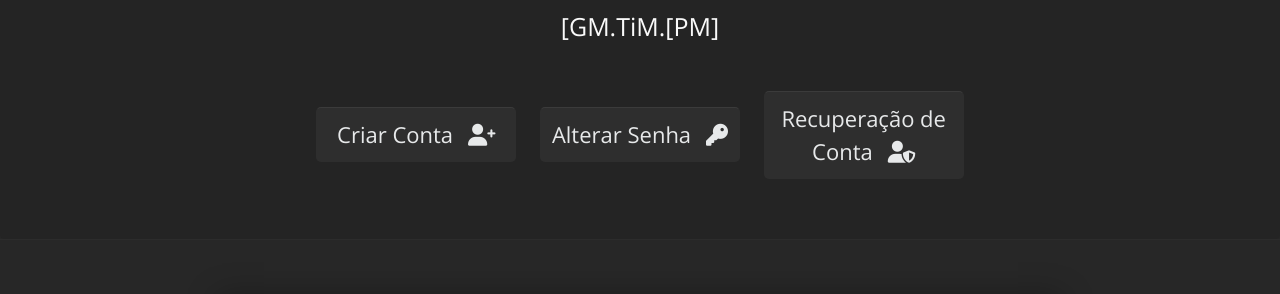
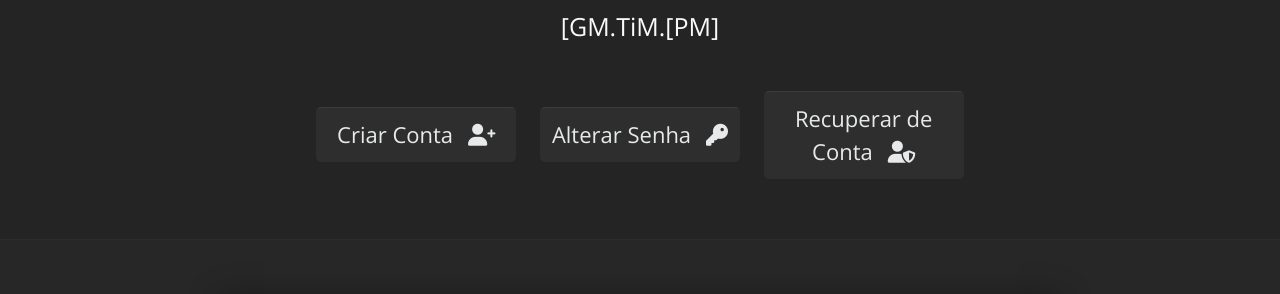
Before and after one commit to conquermedieval/conquermedieval.github.io, a Jekyll site: the page built from acesso.html, in a window 1280 px wide. Shown: the part 275-569 px from the top of the page. Built offline with Jekyll 4.4.1, drawn with Linux system fonts in a browser that asks for light colours.

Commit message:
Update acesso.html

```diff
--- a/acesso.html
+++ b/acesso.html
@@ -15,7 +15,7 @@ title: Acesso
                 Alterar Senha<i class="fa-solid fa-key"></i>
             </a>
             <a class="btn" role="button" target="_blank" href="https://conquermedieval.atlassian.net/servicedesk/customer/portal/2/group/2/create/13">
-                Recuperação de Conta<i class="fa-solid fa-user-shield"></i>
+                Recuperar de Conta<i class="fa-solid fa-user-shield"></i>
             </a>
             </div>
         </div>
```
